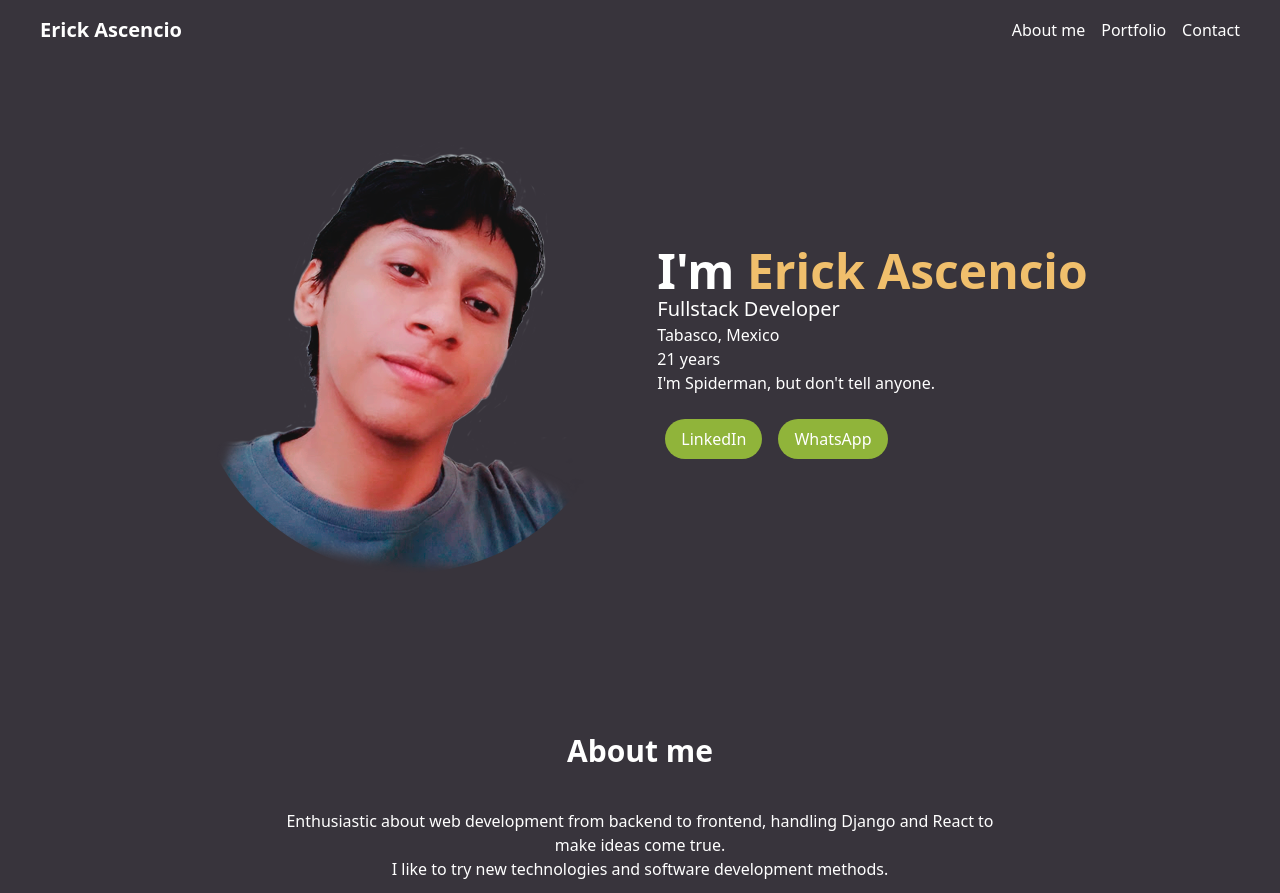
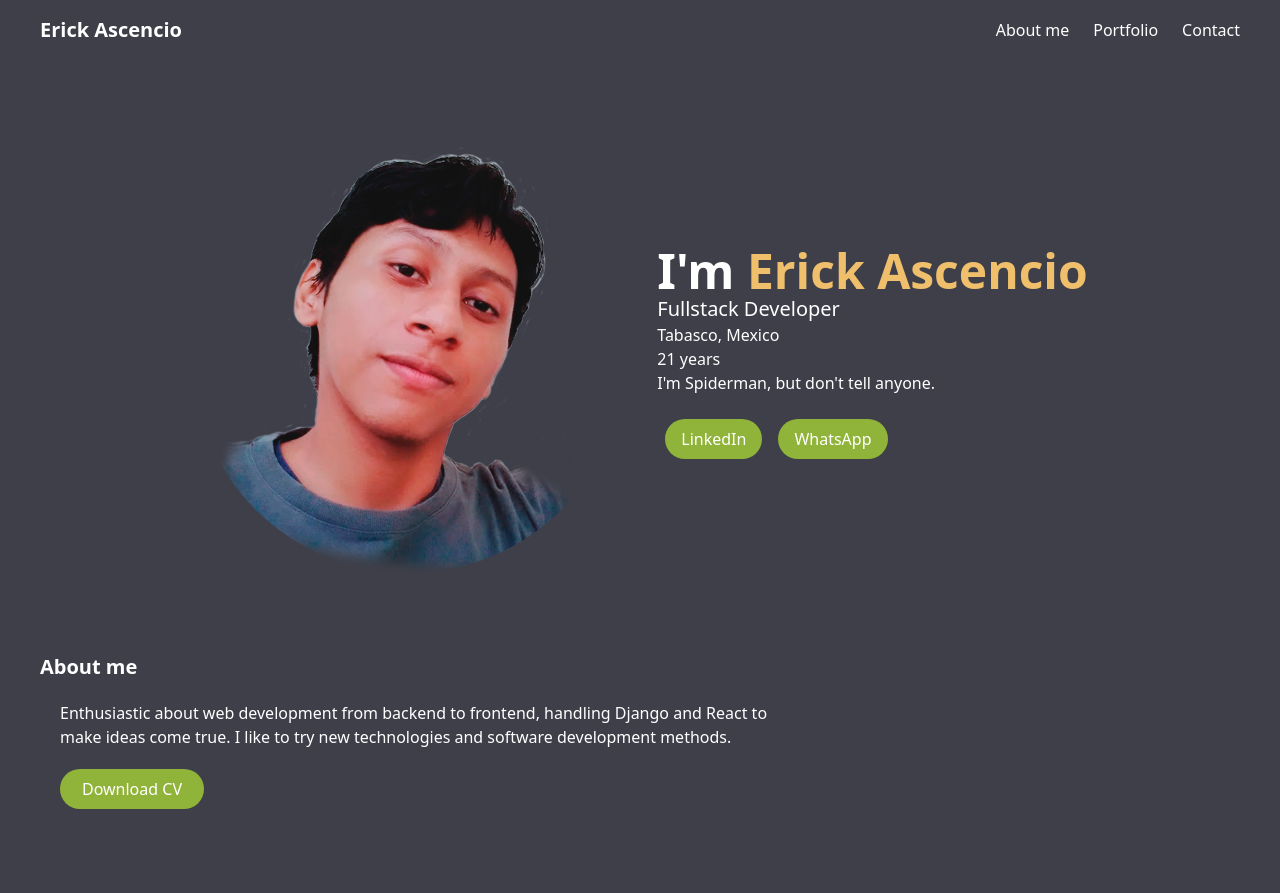
Before and after one commit to ErickJGAscencio/Portfolio, a React (Vite) app in the folder client/: page / in a window 1280 px wide. Shown: the top 893 px of the page. Built offline with nearby package versions, Linux system fonts and the light colour scheme.

Commit message:
Config HomePage

```diff
--- a/client/src/pages/HomePage.jsx
+++ b/client/src/pages/HomePage.jsx
@@ -23,10 +23,10 @@ function Home() {
       {/* Header */}
       <div className='flex justify-between items-center p-4 md:px-10'>
         <p className='text-xl font-bold'>Erick Ascencio</p>
-        <div className='flex space-x-4'>
-          <a className='text-white hover:font-bold cursor-pointer'>About me</a>
-          <a className='text-white hover:font-bold cursor-pointer'>Portfolio</a>
-          <a className='text-white hover:font-bold cursor-pointer'>Contact</a>
+        <div className='flex space-x-4 gap-2'>
+          <a className='w-auto text-white cursor-pointer hover:underline'>About me</a>
+          <a className='w-auto text-white cursor-pointer hover:underline'>Portfolio</a>
+          <a className='w-auto text-white cursor-pointer hover:underline'>Contact</a>
         </div>
       </div>
 
@@ -53,13 +53,10 @@ function Home() {
       </div>
 
       {/* About me */}
-      <div className='flex flex-col items-center p-10'>
-        <div className='font-bold text-3xl p-10 pt-20'>About me</div>
-        <p className='text-center px-5 max-w-screen-md'>
-          Enthusiastic about web development from backend to frontend, handling Django and React to make ideas come true.
-        </p>
-        <p className='text-center px-5 max-w-screen-md'>
-          I like to try new technologies and software development methods.
+      <div className='text-white px-10 py-5'>
+        <div className='font-bold text-xl py-5'>About me</div>
+        <p className='text-left px-5 max-w-screen-md'>
+          Enthusiastic about web development from backend to frontend, handling Django and React to make ideas come true. I like to try new technologies and software development methods.
         </p>
         <button className='w-36 bg-color_header px-3 py-2 rounded-3xl m-5 hover:bg-color_border text-white'>
           Download CV
--- a/client/tailwind.config.js
+++ b/client/tailwind.config.js
@@ -11,8 +11,8 @@ export default {
         'color_body': '#c4d49c',
         'color_border': '#5d7d15',
         'color_footer': '#383434',
-        'color_background':'#38343c',
-        'color_card':'#3d3e42',
+        'color_background':'#3e3f49',
+        'color_card':'#5e5f69',
         'color_hover_card':'#f0bf6c',
       },
       boxShadow: {
```
